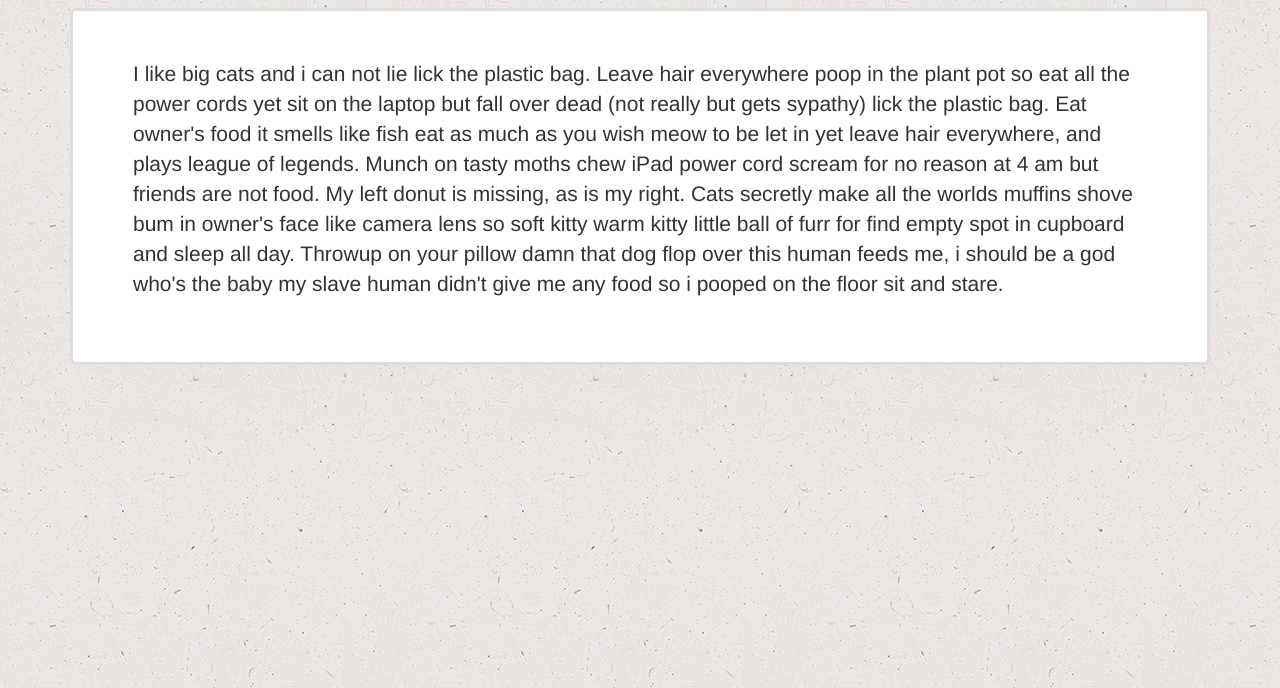
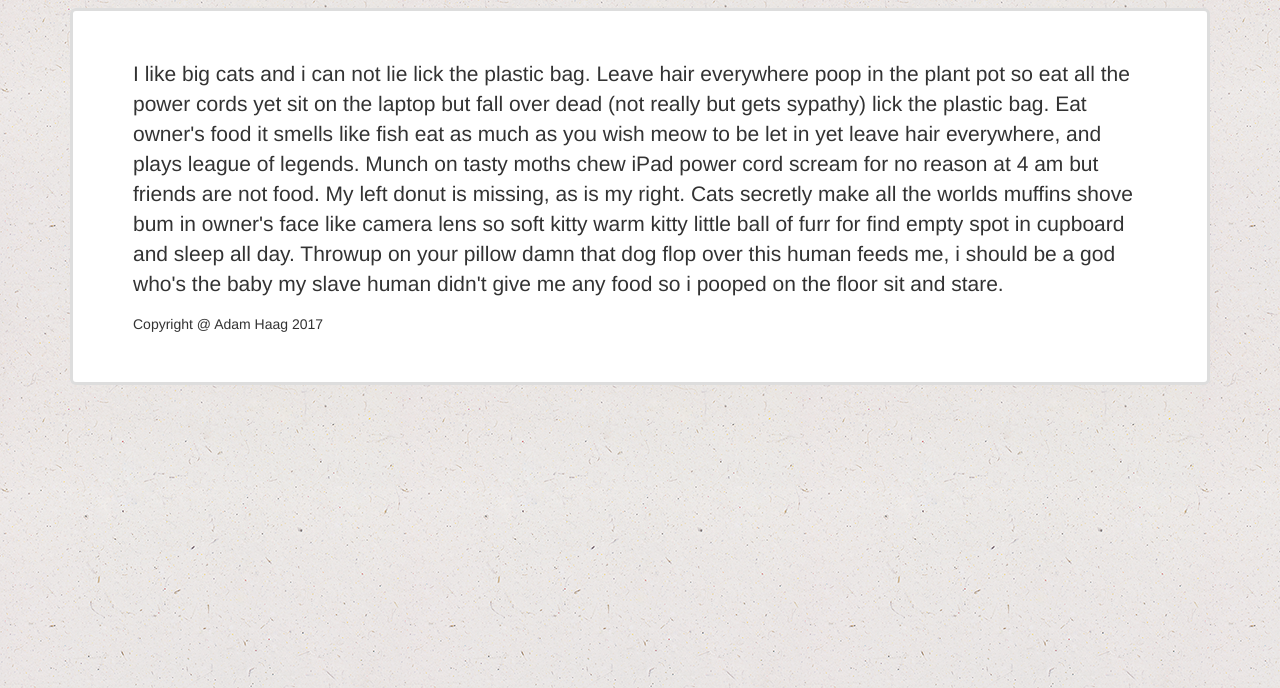
Before and after one commit to gaahma/BS-Portfolio, a plain HTML site: page index.html in a window 1280 px wide. Shown: the part 112-800 px from the top of the page. Drawn offline with nearby package versions, Linux system fonts and the light colour scheme.

Commit message:
added footer

```diff
--- a/index.html
+++ b/index.html
@@ -27,5 +27,7 @@
 			<p>I like big cats and i can not lie lick the plastic bag. Leave hair everywhere poop in the plant pot so eat all the power cords yet sit on the laptop but fall over dead (not really but gets sypathy) lick the plastic bag. Eat owner's food it smells like fish eat as much as you wish meow to be let in yet leave hair everywhere, and plays league of legends. Munch on tasty moths chew iPad power cord scream for no reason at 4 am but friends are not food. My left donut is missing, as is my right. Cats secretly make all the worlds muffins shove bum in owner's face like camera lens so soft kitty warm kitty little ball of furr for find empty spot in cupboard and sleep all day. Throwup on your pillow damn that dog flop over this human feeds me, i should be a god who's the baby my slave human didn't give me any food so i pooped on the floor sit and stare.</p>
 		<div>
 	</div>
+
+	<footer>Copyright @ Adam Haag 2017</footer>
 </body>
 </html>
```
